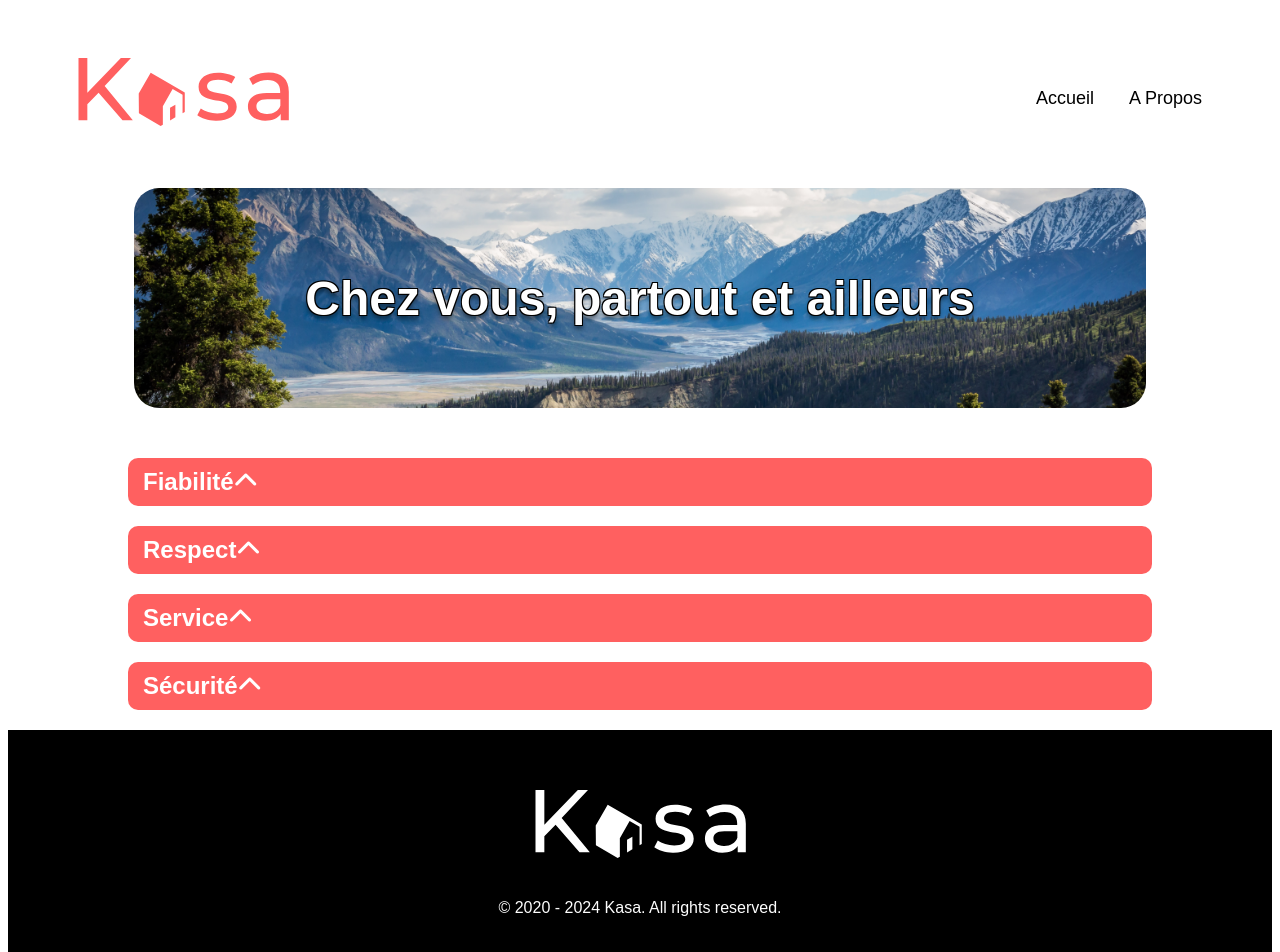
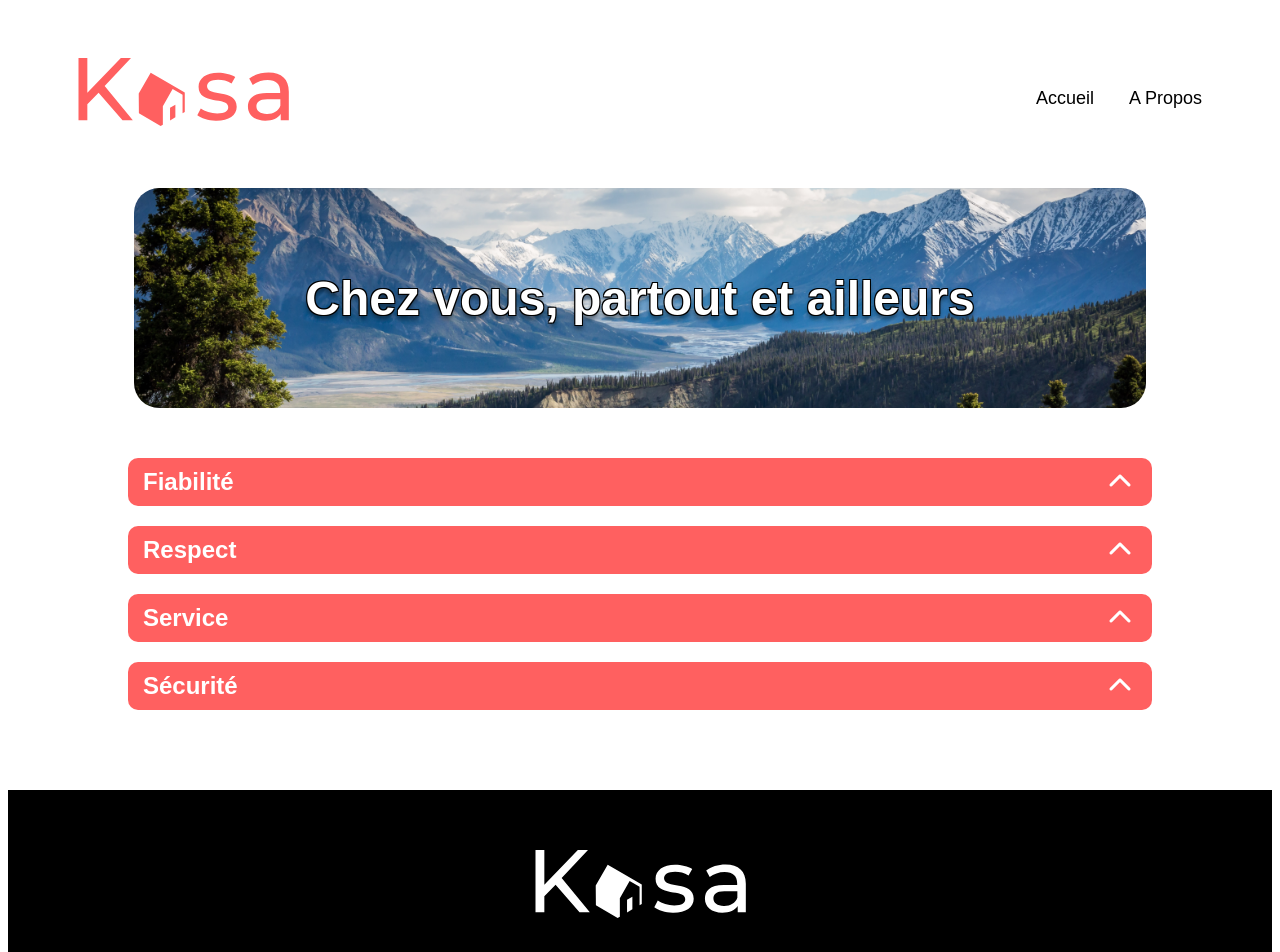
Before and after one commit to Aharon-zerbib/kasa, a React (Vite) app in the folder Kasa/: page /Propo in a window 1280 px wide. Shown: the top 952 px of the page. Built offline with nearby package versions, Linux system fonts and the light colour scheme.

Commit message:
collapsis a droit page 404

```diff
--- /dev/null
+++ b/Kasa/src/css/404.css
@@ -0,0 +1,26 @@
+.error_container {
+  flex-direction: column;
+  width: 100%;
+  display: flex;
+  align-items: center;
+  justify-content: center;
+  padding: 10px;
+}
+.error_title {
+  font-size: 14rem;
+  font-weight: bold;
+  color: #ff5252;
+}
+.error_text {
+  font-size: 2.2rem;
+  color: #ff5252;
+  padding-bottom: 20px;
+}
+.error_link {
+  font-size: 1.2rem;
+  color: black;
+  text-decoration: none;
+}
+.footerContainer {
+  margin-top: 60px;
+}
--- a/Kasa/src/css/collapsible.css
+++ b/Kasa/src/css/collapsible.css
@@ -8,7 +8,11 @@
   font-size: 24px;
   font-weight: 700;
   border-radius: 10px;
+  display: flex;
+  justify-content: space-between;
+  align-items: center;
 }
+
 .container_collapse .content {
   margin: -8px 0 0;
   transition: max-height 0.5s ease;
--- a/Kasa/src/pages/404.jsx
+++ b/Kasa/src/pages/404.jsx
@@ -1,9 +1,27 @@
 import React from "react";
+import { Link } from "react-router-dom";
+import Navigation from "./Navigation";
+import "../css/404.css";
 
 const NotUndifin = () => {
   return (
     <div>
-      <h1>error</h1>
+      <Navigation />
+      <section className=" error_container">
+        <h1 className="error_title">404</h1>
+        <p className="error_text">
+          Oups! La page que vous demandez n'existe pas.
+        </p>
+
+        <Link className="error_link" to="/">
+          Retourner sur la page d’accueil
+        </Link>
+      </section>
+
+      <div className="footerContainer">
+        <img src="public\kasa_white.svg" alt="kasa" />
+        <p className="PFooter">© 2020 Kasa. All rights reserved</p>
+      </div>
     </div>
   );
 };
--- a/Kasa/src/pages/Home.jsx
+++ b/Kasa/src/pages/Home.jsx
@@ -47,7 +47,7 @@ const Home = () => {
       )}
       <div className="footerContainer">
         <img src="public\kasa_white.svg" alt="kasa" />
-        <p className="PFooter"> © 2020 - 2024 Kasa. All rights reserved.</p>
+        <p className="PFooter"> © 2020 Kasa. All rights reserved</p>
       </div>
     </div>
   );
--- a/Kasa/src/pages/Propo.jsx
+++ b/Kasa/src/pages/Propo.jsx
@@ -42,7 +42,7 @@ const About = () => {
       ))}
       <div className="footerContainer">
         <img src="public/kasa_white.svg" alt="kasa" />
-        <p className="PFooter">© 2020 - 2024 Kasa. All rights reserved.</p>
+        <p className="PFooter">© 2020 Kasa. All rights reserved</p>
       </div>
     </div>
   );
```
